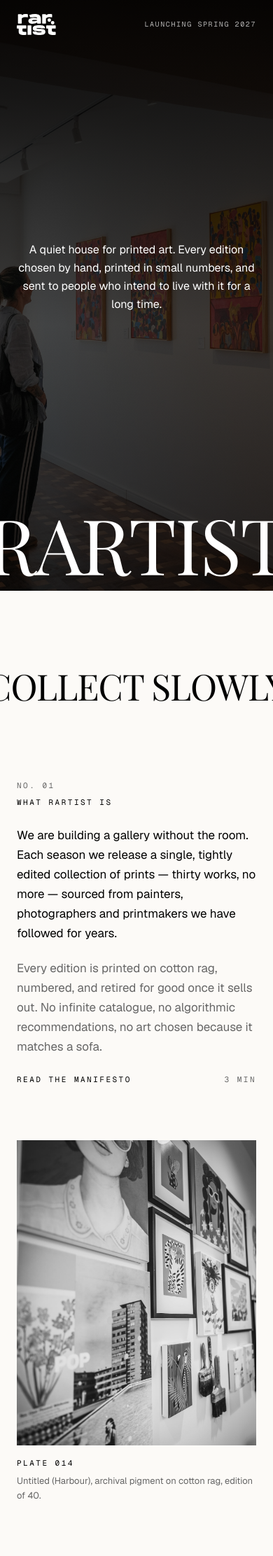
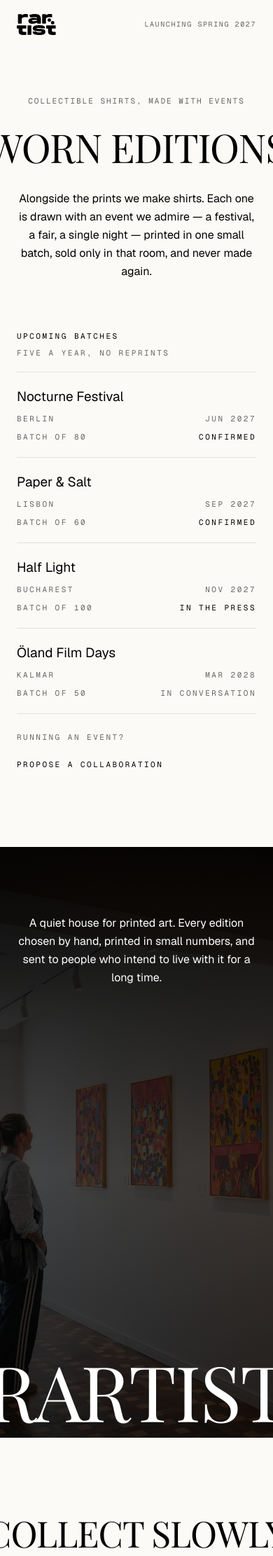
Before and after one commit to iovmada/rartist, a PHP site: page / in a window 390 px wide. Shown: the top 2223 px of the page at 70% size. Run offline with PHP 8.4, Linux system fonts and the light colour scheme.

Commit message:
Lead the prelaunch page with the Worn Editions shirt programme
Collectible shirts made in one small batch with an event, never
reprinted. The new paper masthead opens the page and drops into the
dark RARTIST hero, so the page no longer stacks two photo heroes.

The brand bar moves out of the hero into the lead, or the logo would
have landed mid-page; the hero's padding-top stands in for it so the
statement holds the 250px offset it had. RARTIST steps down to h2.
theme-color follows the page onto paper.

Headline sized to a 69px bleed per side, in family with the other
display lines (60-72px) rather than the 110px it first measured.

Events are hardcoded placeholders for now.

Co-Authored-By: Claude Opus 5 (1M context) <noreply@anthropic.com>

```diff
--- a/css/styles.css
+++ b/css/styles.css
@@ -10,6 +10,7 @@
   --ink: #000000;
   --muted: #666666;
   --night: #0a0a0a;
+  --rule: #0000001a;
 
   --on-night: #ffffff;
   --on-night-70: #ffffffb3;
@@ -25,6 +26,7 @@
   /* Display sizes are viewport-relative so the headlines keep the
      same intentional bleed past the edges at every width.
      406px / 1440px design width = 28.194vw, etc. */
+  --fs-lead: 14.514vw;
   --fs-hero: 28.194vw;
   --fs-statement: 13.194vw;
   --fs-collection: 13.056vw;
@@ -113,6 +115,12 @@ a {
   white-space: nowrap;
 }
 
+.display--lead {
+  font-size: var(--fs-lead);
+  line-height: 1;
+  letter-spacing: -0.021em;
+}
+
 .display--hero {
   font-size: var(--fs-hero);
   line-height: 1;
@@ -179,11 +187,115 @@ a {
   outline-offset: 4px;
 }
 
+/* ── Lead ───────────────────────────────────── */
+/* The shirt programme opens the page. Deliberately paper and
+   typographic: it carries no photograph, so the dark hero below is
+   still the first image you meet. */
+.lead {
+  display: flex;
+  flex-direction: column;
+  overflow: hidden;
+  padding-bottom: 170px;
+  width: 100%;
+  background-color: var(--paper);
+}
+
+.lead__eyebrow-row {
+  display: flex;
+  justify-content: center;
+  padding: 120px var(--gutter) 0;
+}
+
+.lead__eyebrow {
+  color: var(--muted);
+  letter-spacing: 3px;
+}
+
+.lead__headline-row {
+  display: flex;
+  justify-content: center;
+  padding-top: 44px;
+}
+
+.lead__statement-row {
+  display: flex;
+  justify-content: center;
+  padding: 54px var(--gutter) 0;
+}
+
+.lead__statement {
+  width: 620px;
+  max-width: 100%;
+  font-size: 17px;
+  line-height: 27px;
+  text-align: center;
+}
+
+/* ── Drops ─────────────────────────────────── */
+.drops {
+  display: flex;
+  flex-direction: column;
+  padding: 130px var(--gutter) 0;
+  width: 100%;
+}
+
+.drops__head {
+  display: flex;
+  align-items: baseline;
+  justify-content: space-between;
+  gap: 24px;
+  margin: 0;
+  padding-bottom: 20px;
+}
+
+.drops__head h2 {
+  margin: 0;
+  font-weight: 400;
+}
+
+.drops__list {
+  display: flex;
+  flex-direction: column;
+  border-top: 1px solid var(--rule);
+}
+
+/* Five columns at the design width; the name takes whatever the fixed
+   meta columns leave. */
+.drop {
+  display: grid;
+  grid-template-columns: minmax(0, 1fr) 170px 140px 170px 150px;
+  align-items: baseline;
+  gap: 24px;
+  padding: 26px 0;
+  border-bottom: 1px solid var(--rule);
+}
+
+.drop__name {
+  font-size: 19px;
+  line-height: normal;
+}
+
+.drop__status {
+  text-align: right;
+}
+
+.drops__cta {
+  display: flex;
+  align-items: baseline;
+  justify-content: space-between;
+  gap: 24px;
+  padding-top: 26px;
+}
+
 /* ── Hero ─────────────────────────────────────────────────── */
 .hero {
   display: flex;
   flex-direction: column;
   justify-content: space-between;
+  /* The bar used to occupy the top of this box and space-between put the
+     statement a little under half way down what was left. Without the bar
+     the padding has to stand in for it, or the statement rides the edge. */
+  padding-top: 250px;
   height: 880px;
   width: 100%;
   overflow: hidden;
@@ -195,7 +307,7 @@ a {
   background-size: 100% 100%, 100% 100%, cover;
 }
 
-.hero__bar {
+.lead__bar {
   display: flex;
   align-items: center;
   justify-content: space-between;
@@ -203,14 +315,14 @@ a {
   padding: 36px var(--gutter);
 }
 
-.hero__logo {
+.lead__logo {
   display: block;
   flex-shrink: 0;
   transition: opacity 0.25s ease;
 }
 
-.hero__logo:hover,
-.hero__logo:focus-visible {
+.lead__logo:hover,
+.lead__logo:focus-visible {
   opacity: 0.7;
 }
 
@@ -222,8 +334,8 @@ a {
   width: auto;
 }
 
-.hero__status {
-  color: var(--on-night-70);
+.lead__status {
+  color: var(--muted);
   font-family: var(--font-mono);
   font-size: 12px;
   letter-spacing: 2.5px;
@@ -615,9 +727,50 @@ a {
   }
 
   .hero {
+    padding-top: 150px;
     height: auto;
     min-height: 680px;
     gap: 72px;
+  }
+
+  .lead {
+    padding-bottom: 130px;
+  }
+
+  .lead__eyebrow-row {
+    padding-top: 90px;
+  }
+
+  .lead__statement-row {
+    padding-top: 44px;
+  }
+
+  .drops {
+    padding-top: 100px;
+  }
+
+  /* Three lines per drop rather than five fixed columns: the name over a
+     two-up meta block. */
+  .drop {
+    grid-template-columns: minmax(0, 1fr) auto;
+    column-gap: 20px;
+    row-gap: 12px;
+    padding: 22px 0;
+  }
+
+  .drop__name {
+    grid-column: 1 / -1;
+  }
+
+  .drop__city,
+  .drop__edition {
+    grid-column: 1;
+  }
+
+  .drop__date,
+  .drop__status {
+    grid-column: 2;
+    text-align: right;
   }
 
   .statement {
@@ -721,13 +874,64 @@ a {
   /* The hero should own the first screen. svh keeps it stable while
      mobile Safari's toolbars collapse; vh is the fallback. */
   .hero {
+    padding-top: 96px;
     height: auto;
     min-height: 600px;
     min-height: 100svh;
     gap: 56px;
   }
 
-  .hero__bar {
+  .lead {
+    padding-bottom: 96px;
+  }
+
+  .lead__eyebrow-row {
+    padding-top: 64px;
+  }
+
+  .lead__eyebrow {
+    white-space: normal;
+    letter-spacing: 2px;
+    line-height: 20px;
+    text-align: center;
+  }
+
+  .lead__headline-row {
+    padding-top: 28px;
+  }
+
+  .lead__statement-row {
+    padding-top: 32px;
+  }
+
+  .lead__statement {
+    font-size: 16px;
+    line-height: 26px;
+  }
+
+  .drops {
+    padding-top: 72px;
+  }
+
+  .drops__head,
+  .drops__cta {
+    flex-direction: column;
+    align-items: flex-start;
+    gap: 10px;
+  }
+
+  .drops__head .mono,
+  .drops__cta .mono {
+    white-space: normal;
+  }
+
+  .drops__cta .link {
+    display: inline-flex;
+    align-items: center;
+    min-height: 44px;
+  }
+
+  .lead__bar {
     padding: 20px var(--gutter);
     gap: 16px;
   }
@@ -736,7 +940,7 @@ a {
     height: 30px;
   }
 
-  .hero__status {
+  .lead__status {
     font-size: 10px;
     letter-spacing: 1.6px;
   }
@@ -884,6 +1088,7 @@ a {
     height: auto;
     min-height: 0;
     gap: 28px;
+    padding-top: 48px;
     padding-bottom: 8px;
   }
 
@@ -902,8 +1107,12 @@ a {
     letter-spacing: 1.8px;
   }
 
-  .hero__status {
+  .lead__status {
     letter-spacing: 1.2px;
+  }
+
+  .lead__eyebrow {
+    letter-spacing: 1.4px;
   }
 
   .signup__eyebrow {
--- a/index.html
+++ b/index.html
@@ -6,12 +6,12 @@
     <title>Rartist Studio — Curated Print Editions</title>
     <meta
       name="description"
-      content="A quiet house for printed art. Every edition chosen by hand, printed in small numbers. The first collection opens spring 2027."
+      content="A quiet house for printed art. Worn Editions: collectible shirts made with the events we admire, one small batch each, never reprinted. Prints and the first collection open spring 2027."
     />
 
-    <!-- The page opens on the dark hero, so the mobile browser chrome
-         should meet it rather than flash paper white. -->
-    <meta name="theme-color" content="#0a0a0a" />
+    <!-- The page opens on the paper masthead now, not the dark hero, so
+         the mobile browser chrome should meet paper rather than night. -->
+    <meta name="theme-color" content="#fcfaf7" />
 
     <link rel="icon" href="assets/logo.svg" type="image/svg+xml" />
 
@@ -25,10 +25,10 @@
   </head>
   <body>
     <div class="page">
-      <!-- ── Hero ─────────────────────────────────────────────── -->
-      <header class="hero" id="hero">
-        <div class="hero__bar">
-          <a class="hero__logo" href="#hero" aria-label="Rartist Studio — home">
+      <!-- ── Lead ─────────────────────────────────────────────── -->
+      <header class="lead" id="top">
+        <div class="lead__bar">
+          <a class="lead__logo" href="#top" aria-label="Rartist Studio — home">
             <svg class="logo" viewBox="0 0 40.68 21.95" fill="currentColor" aria-hidden="true" focusable="false">
               <path d="M11.6.68v2.38c0,.28-.26.49-.53.43-.68-.14-1.27-.21-1.85-.21-1.34,0-2.81.15-3.93,1.28-.08.08-.13.2-.13.31v4.7c0,.24-.2.44-.44.44H1.67c-.24,0-.44-.2-.44-.44V.6c0-.24.2-.44.44-.44h3.06c.24,0,.44.2.44.44v.05c0,.38.44.57.74.32.82-.69,1.88-.98,3.09-.98.96,0,1.67.11,2.27.25.2.05.34.22.34.43Z"/>
               <path d="M25.21,5.14v4.43c0,.24-.2.44-.44.44h-3.06c-.24,0-.44-.2-.44-.44v-.76c-1.53,1.12-3.23,1.36-4.94,1.36-2.25,0-4.22-.8-4.22-2.94,0-2.56,2.95-3.23,5.83-3.23,1.38,0,2.43.18,3.33.51,0-1.18-1.25-1.23-2.56-1.23-1.18,0-2.52.1-4.17.44-.2.04-.41-.06-.49-.24l-.92-2.02c-.11-.24.02-.53.27-.61,1.83-.55,3.77-.85,5.44-.85,4.04,0,6.33,1.38,6.37,5.14ZM21.27,6.38c-.62-.16-1.48-.25-2.61-.25-1.82,0-2.61.16-2.61.79,0,.54.46.62,1.46.62,1.33,0,2.77-.33,3.76-.76v-.41Z"/>
@@ -41,9 +41,78 @@
               <circle cx="33.96" cy="6.37" r="1.82"/>
             </svg>
           </a>
-          <p class="hero__status">LAUNCHING SPRING 2027</p>
+          <p class="lead__status">LAUNCHING SPRING 2027</p>
         </div>
 
+        <div class="lead__eyebrow-row">
+          <p class="lead__eyebrow mono">COLLECTIBLE SHIRTS, MADE WITH EVENTS</p>
+        </div>
+
+        <div class="lead__headline-row">
+          <h1 class="display display--lead" data-reveal>WORN EDITIONS</h1>
+        </div>
+
+        <div class="lead__statement-row">
+          <p class="lead__statement" data-reveal>
+            Alongside the prints we make shirts. Each one is drawn with an event we admire — a
+            festival, a fair, a single night — printed in one small batch, sold only in that room,
+            and never made again.
+          </p>
+        </div>
+
+        <section class="drops" aria-labelledby="drops-heading" data-reveal>
+          <div class="drops__head">
+            <h2 class="mono" id="drops-heading">UPCOMING BATCHES</h2>
+            <p class="mono mono--muted">FIVE A YEAR, NO REPRINTS</p>
+          </div>
+
+          <ul class="drops__list">
+            <li class="drop">
+              <p class="drop__name">Nocturne Festival</p>
+              <p class="drop__city mono mono--muted">BERLIN</p>
+              <p class="drop__date mono mono--muted">JUN 2027</p>
+              <p class="drop__edition mono mono--muted">BATCH OF 80</p>
+              <p class="drop__status mono">CONFIRMED</p>
+            </li>
+
+            <li class="drop">
+              <p class="drop__name">Paper &amp; Salt</p>
+              <p class="drop__city mono mono--muted">LISBON</p>
+              <p class="drop__date mono mono--muted">SEP 2027</p>
+              <p class="drop__edition mono mono--muted">BATCH OF 60</p>
+              <p class="drop__status mono">CONFIRMED</p>
+            </li>
+
+            <li class="drop">
+              <p class="drop__name">Half Light</p>
+              <p class="drop__city mono mono--muted">BUCHAREST</p>
+              <p class="drop__date mono mono--muted">NOV 2027</p>
+              <p class="drop__edition mono mono--muted">BATCH OF 100</p>
+              <p class="drop__status mono">IN THE PRESS</p>
+            </li>
+
+            <li class="drop">
+              <p class="drop__name">Öland Film Days</p>
+              <p class="drop__city mono mono--muted">KALMAR</p>
+              <p class="drop__date mono mono--muted">MAR 2028</p>
+              <p class="drop__edition mono mono--muted">BATCH OF 50</p>
+              <p class="drop__status mono mono--muted">IN CONVERSATION</p>
+            </li>
+          </ul>
+
+          <div class="drops__cta">
+            <p class="mono mono--muted">RUNNING AN EVENT?</p>
+            <a
+              class="mono link"
+              href="mailto:hello@rartist.studio?subject=Worn%20Editions"
+              >PROPOSE A COLLABORATION</a
+            >
+          </div>
+        </section>
+      </header>
+
+      <!-- ── Hero ─────────────────────────────────────────────── -->
+      <section class="hero" id="hero" aria-labelledby="hero-headline">
         <div class="hero__statement-row">
           <p class="hero__statement" data-reveal>
             A quiet house for printed art. Every edition chosen by hand, printed in small numbers,
@@ -52,9 +121,9 @@
         </div>
 
         <div class="hero__headline-row">
-          <h1 class="display display--hero" data-reveal>RARTIST</h1>
+          <h2 class="display display--hero" id="hero-headline" data-reveal>RARTIST</h2>
         </div>
-      </header>
+      </section>
 
       <!-- ── Statement ────────────────────────────────────────── -->
       <section class="statement" aria-labelledby="statement-headline">
```
